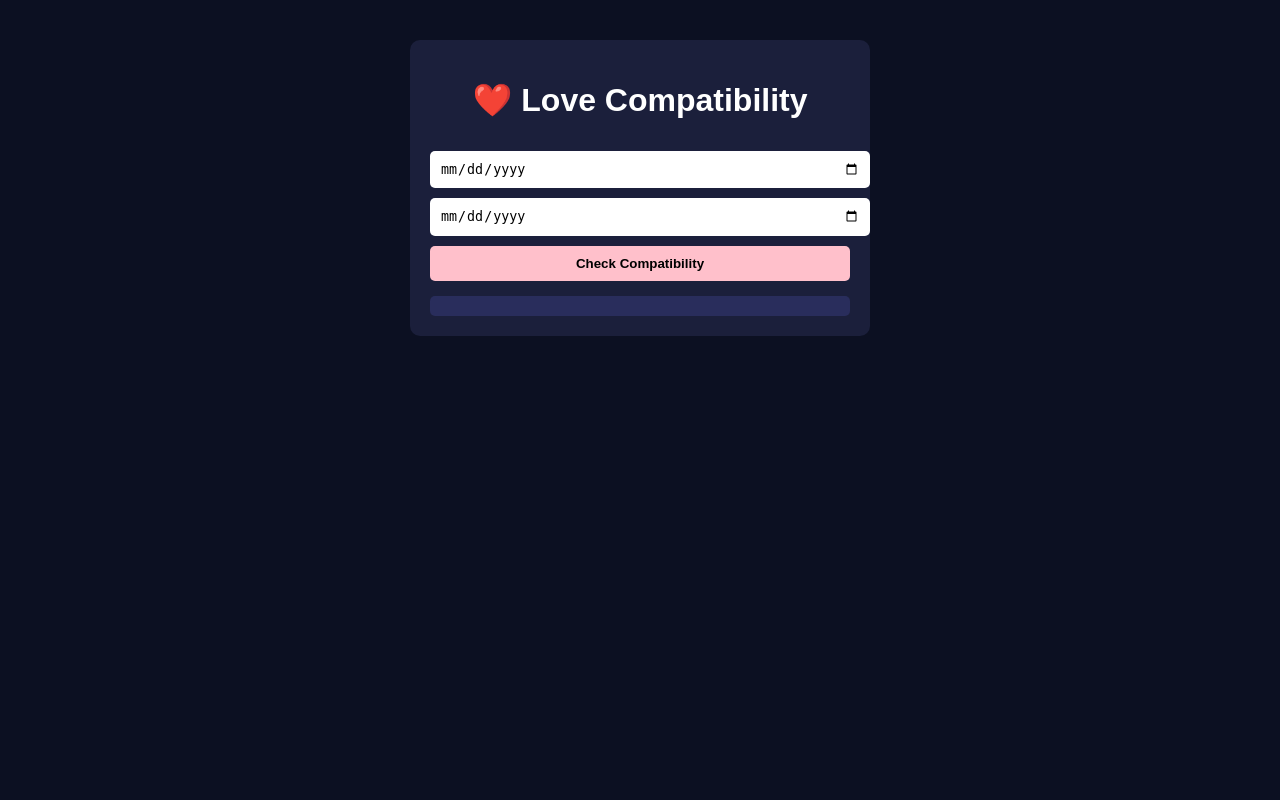
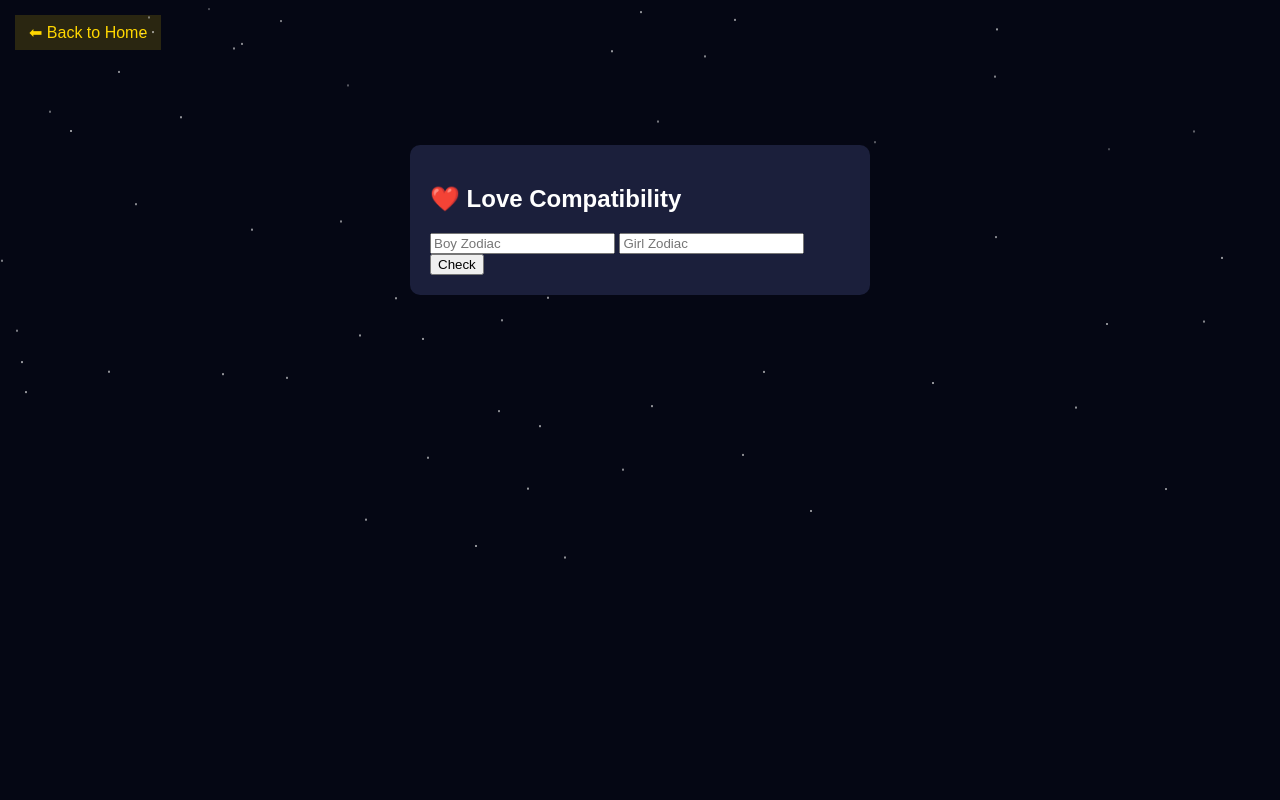
Before and after one commit to Udita1995/astro-ai-bot, a Flask app: page /love-compatibility in a window 1280 px wide. Run offline with Flask 3, Linux system fonts and the light colour scheme.

Commit message:
Update love.html

```diff
--- a/templates/love.html
+++ b/templates/love.html
@@ -1,77 +1,46 @@
 <!DOCTYPE html>
 <html>
 <head>
-    <title>Love Compatibility | AstroRashi</title>
-
-    <style>
-        body {
-            background: #0c1022;
-            color: white;
-            font-family: Arial;
-        }
-
-        .box {
-            width: 420px;
-            margin: auto;
-            margin-top: 40px;
-            padding: 20px;
-            background: #1b1f3b;
-            border-radius: 10px;
-            text-align: center;
-        }
-
-        input, button {
-            width: 100%;
-            margin-top: 10px;
-            padding: 10px;
-            border-radius: 5px;
-            border: none;
-        }
-
-        button {
-            background: pink;
-            font-weight: bold;
-            cursor: pointer;
-        }
-
-        .reply {
-            margin-top: 15px;
-            background: #292d5c;
-            padding: 10px;
-            border-radius: 5px;
-        }
-    </style>
+<title>Love Compatibility</title>
+<meta name="viewport" content="width=device-width, initial-scale=1">
+<style>
+body{margin:0;font-family:Arial;background:#050714;color:white;overflow:hidden;}
+.stars{position:fixed;width:100%;height:100%;z-index:0;}
+.star{position:absolute;width:2px;height:2px;background:white;border-radius:50%;
+animation:move linear infinite;}
+@keyframes move{to{transform:translateY(-120vh);opacity:0;}}
+.box{position:relative;z-index:2;width:420px;margin:80px auto;padding:20px;
+background:#1b1f3b;border-radius:10px;animation:fade 1s;}
+@keyframes fade{from{opacity:0;transform:translateY(20px);}to{opacity:1;}}
+.back-home{margin:15px;display:inline-block;padding:8px 14px;
+background:rgba(255,215,0,0.15);color:gold;text-decoration:none;}
+</style>
 </head>
 
 <body>
+<div class="stars" id="stars"></div>
+<a href="/" class="back-home">⬅ Back to Home</a>
 
 <div class="box">
-    <h1>❤️ Love Compatibility</h1>
-
-    <input type="date" id="boy_dob" placeholder="Boy Date of Birth">
-    <input type="date" id="girl_dob" placeholder="Girl Date of Birth">
-
-    <button onclick="checkLove()">Check Compatibility</button>
-
-    <div class="reply" id="reply"></div>
+<h2>❤️ Love Compatibility</h2>
+<input id="boy" placeholder="Boy Zodiac">
+<input id="girl" placeholder="Girl Zodiac">
+<button onclick="check()">Check</button>
+<div id="reply"></div>
 </div>
 
 <script>
-function checkLove() {
-    fetch("/love", {
-        method: "POST",
-        headers: {"Content-Type": "application/json"},
-        body: JSON.stringify({
-            boy_dob: document.getElementById("boy_dob").value,
-            girl_dob: document.getElementById("girl_dob").value
-        })
-    })
-    .then(res => res.json())
-    .then(data => {
-        document.getElementById("reply").innerText = data.reply;
-    });
-}
+for(let i=0;i<100;i++){
+let s=document.createElement("div");
+s.className="star";
+s.style.left=Math.random()*100+"vw";
+s.style.top=Math.random()*100+"vh";
+s.style.animationDuration=10+Math.random()*20+"s";
+stars.appendChild(s);}
+function check(){
+fetch("/love",{method:"POST",headers:{"Content-Type":"application/json"},
+body:JSON.stringify({boy:boy.value,girl:girl.value})})
+.then(r=>r.json()).then(d=>reply.innerText=d.reply);}
 </script>
-
 </body>
 </html>
```
